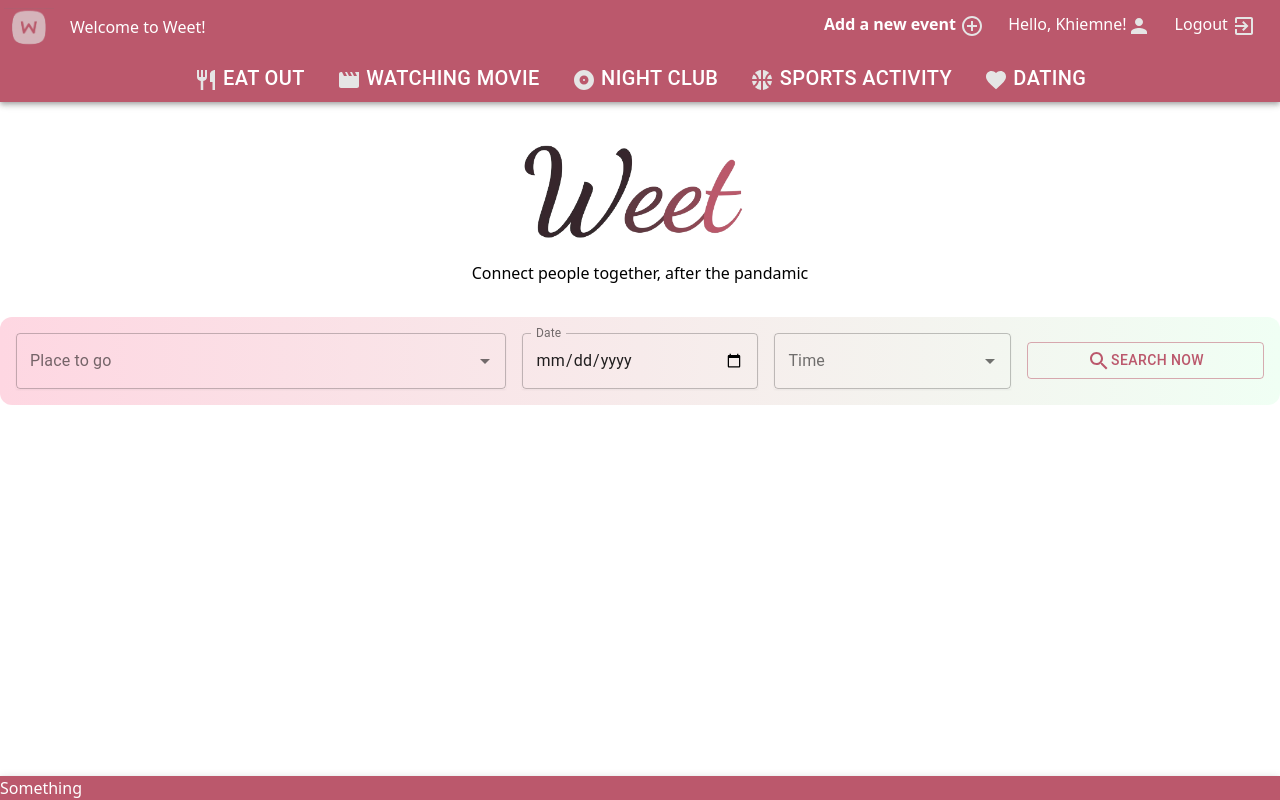
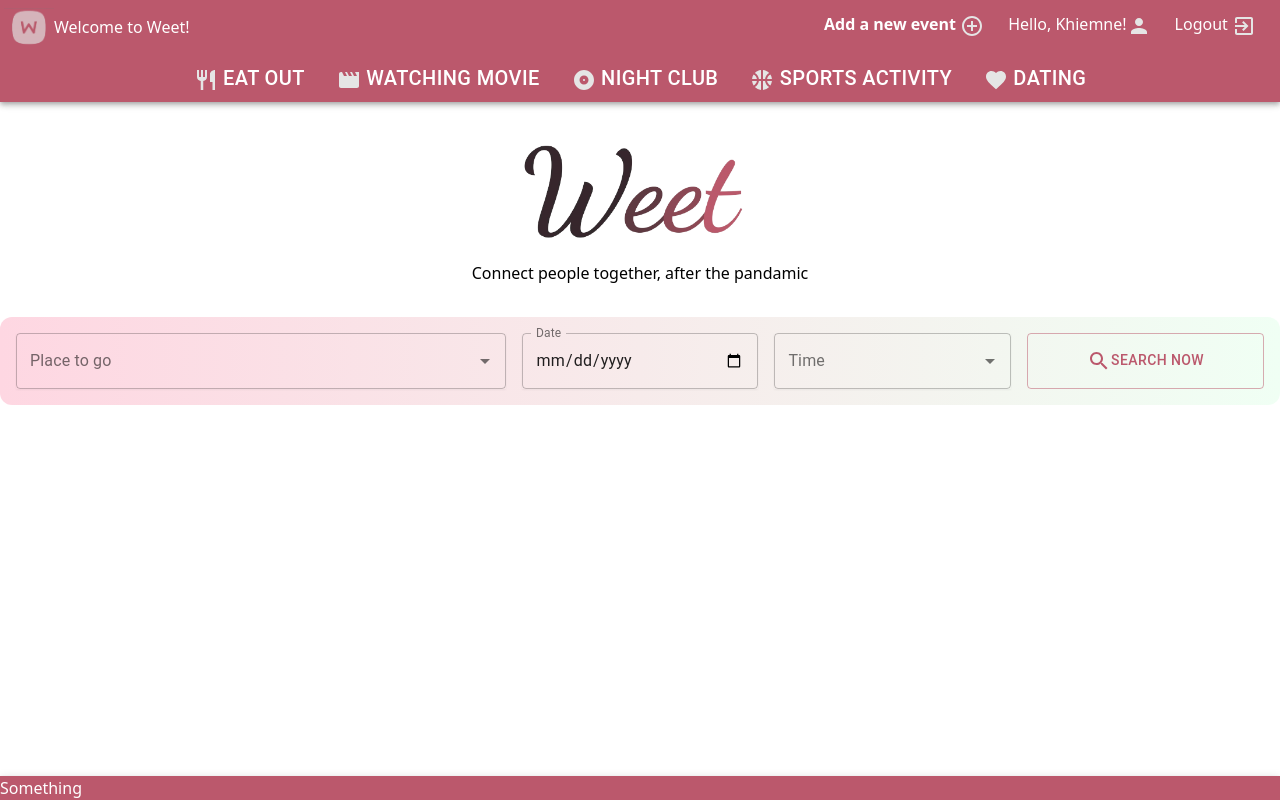
Before and after one commit to lamnguyencse17/atware-hackathon, a React app: page / in a window 1280 px wide. Built offline with nearby package versions, Linux system fonts and the light colour scheme.

Commit message:
Little update

```diff
--- a/src/components/App.js
+++ b/src/components/App.js
@@ -143,9 +143,10 @@ export default function App() {
 								onClick={handleQuery}
 								className='w-full text-lg p-8'
 								variant='outlined'
+								style={{ "height": "56px"}}
 							>
 								<div className='h-full'>
-									<SearchIcon color='primary' className='h-full' />
+									<SearchIcon color='primary' className='w-full h-full' />
 									{"Search now"}
 								</div>
 							</Button>
--- a/src/components/Common/Logo.js
+++ b/src/components/Common/Logo.js
@@ -6,7 +6,7 @@ export default function Logo() {
 		<Link to='/'>
 			<div className='flex flex-row items-center'>
 				<img src='src/images/logo/weet_logo.png' width='50' alt='WEET'></img>
-				<span className="pb-1 ml-4">{"Welcome to Weet!"}</span>
+				<span className="pb-1">{"Welcome to Weet!"}</span>
 			</div>
 		</Link>
 	);
```
